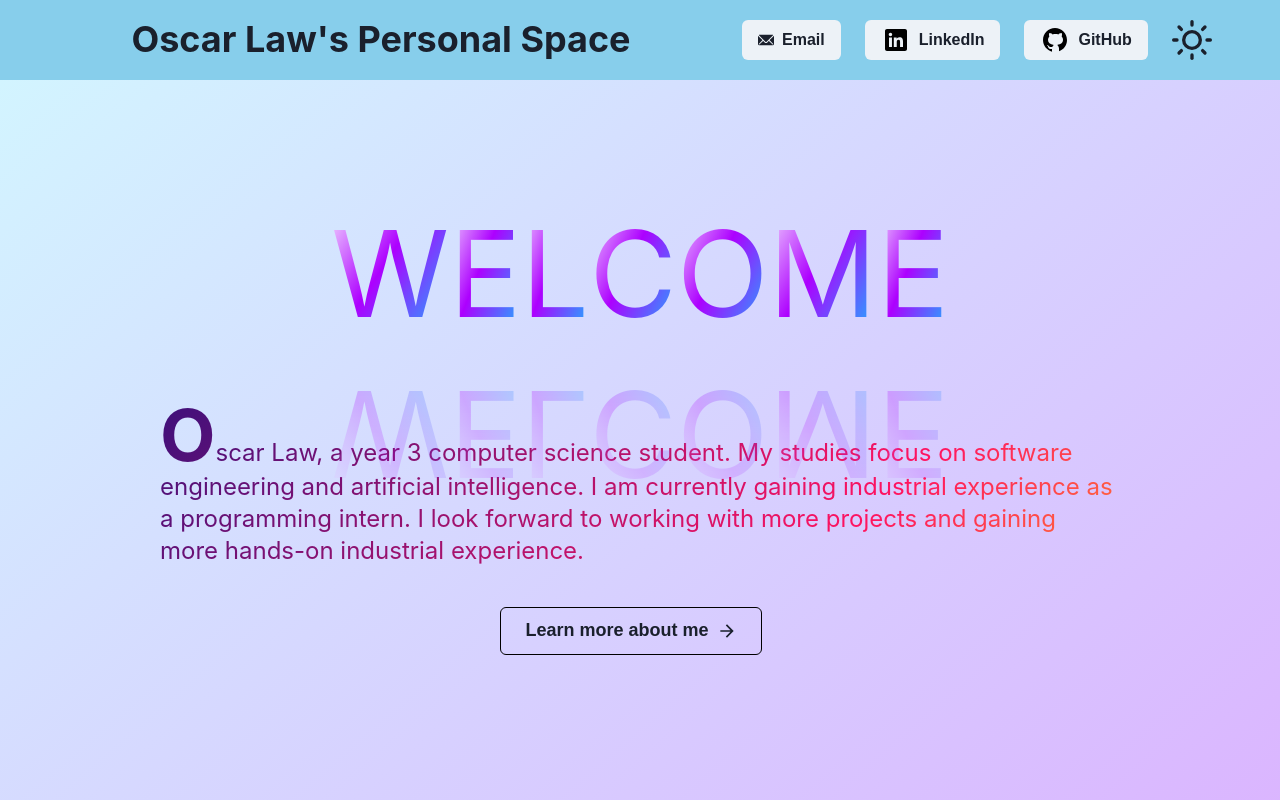
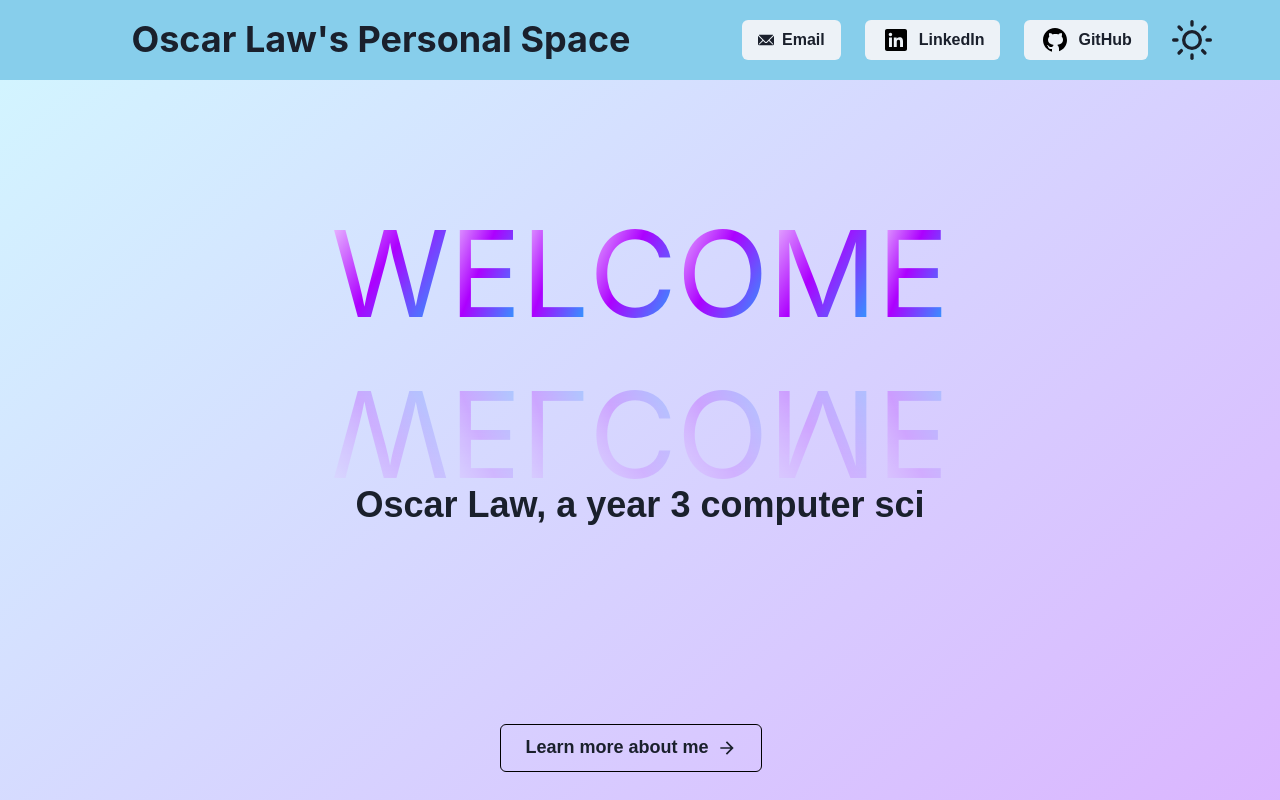
Before and after one commit to NeedSuqqort/personal-web, a React (Vite) app: page / in a window 1280 px wide. Shown: the top 800 px of the page. Built offline with nearby package versions, Linux system fonts and the light colour scheme.

Commit message:
added a console animation for the intro, css to be fixed

```diff
--- a/src/Intro.tsx
+++ b/src/Intro.tsx
@@ -1,12 +1,65 @@
-import { mainPageIntro } from "./constants";
-import { Box, Text } from "@chakra-ui/react";
+import React, { useEffect, useState } from "react";
 
-export default function Intro() {
+interface IntroTextProps {
+  words: string[];
+  id: string;
+  colors?: string[];
+}
+
+const ConsoleText: React.FC<IntroTextProps> = ({
+  words,
+  id,
+  colors = ["#595959"],
+}) => {
+  const [letterCount, setLetterCount] = useState(1);
+  const [x, setX] = useState(1);
+  const [waiting, setWaiting] = useState(false);
+
+  useEffect(() => {
+    const target = document.getElementById(id);
+
+    if (target) {
+      const intervalText = setInterval(() => {
+        if (letterCount === 0 && waiting === false) {
+          // Ready to print the next sentence.
+          setWaiting(true);
+          target.innerHTML = words[0].substring(0, letterCount);
+          setTimeout(() => {
+            const usedColor = colors.shift();
+            colors.push(usedColor!);
+            const usedWord = words.shift();
+            words.push(usedWord!);
+            setX(1);
+            target.setAttribute("style", `color: ${colors[0]}`);
+            setLetterCount((count) => count + x);
+            setWaiting(false);
+          }, 250);
+        } else if (letterCount === words[0].length + 1 && waiting === false) {
+          // the current sentence finishes
+          setWaiting(true);
+          setTimeout(() => {
+            setX(-1);
+            setLetterCount((count) => count + x);
+            setWaiting(false);
+          }, 250);
+        } else if (waiting === false) {
+          // in the middle of a sentence
+          target.innerHTML = words[0].substring(0, letterCount);
+          setLetterCount((count) => count + x);
+        }
+      }, 80);
+
+      return () => {
+        clearInterval(intervalText);
+      };
+    }
+  }, [colors, id, letterCount, waiting, words, x]);
+
   return (
-    <Box>
-      <Text className="text-wrap text-2xl first-letter:font-bold first-letter:text-7xl spacing-y-2 intro">
-        {mainPageIntro}
-      </Text>
-    </Box>
+    <div className="text-4xl text-center h-[200px] w-full mt-[120px] block">
+      <span id={id}></span>
+    </div>
   );
-}
+};
+
+export default ConsoleText;
--- a/src/MainPage.tsx
+++ b/src/MainPage.tsx
@@ -3,6 +3,7 @@ import { Link } from "react-router-dom";
 import { useEffect } from "react";
 import { ArrowForwardIcon } from "@chakra-ui/icons";
 import Intro from "./Intro";
+import { mainPageIntro } from "./constants";
 
 function MainPage() {
   // const [stat, setStat] = useState("online");
@@ -64,7 +65,11 @@ function MainPage() {
         </Text>
       } */}
       <Spacer my={35} />
-      <Intro />
+      <Intro
+        words={mainPageIntro}
+        id="text"
+        colors={["#0033cc", "#ff0066", "#00802b", "#ff9900"]}
+      />
       <Box px={20} textAlign={"center"}>
         <Link to={"about"}>
           <Button
--- a/src/index.css
+++ b/src/index.css
@@ -7,6 +7,7 @@ Text,
 p,
 h1,
 h2,
+span,
 .waviy {
   user-select: none;
 }
@@ -61,33 +62,6 @@ li {
   margin-top: 1rem;
 }
 
-.intro {
-  /* text-transform: uppercase; */
-  background-image: linear-gradient(
-    -225deg,
-    #231557 0%,
-    #44107a 29%,
-    #ff1361 67%,
-    #fff800 100%
-  );
-  background-size: auto auto;
-  background-clip: border-box;
-  background-size: 200% auto;
-  color: #fff;
-  background-clip: text;
-  text-fill-color: transparent;
-  -webkit-background-clip: text;
-  -webkit-text-fill-color: transparent;
-  animation: textclip 1s linear infinite;
-  display: inline-block;
-}
-
-@keyframes textclip {
-  to {
-    background-position: 100% center;
-  }
-}
-
 .waviy {
   position: relative;
   -webkit-box-reflect: below -20px linear-gradient(transparent, rgba(0, 0, 0, 0.3));
@@ -125,3 +99,13 @@ li {
     background-size: 200% 200%;
   }
 }
+
+.logged-text {
+  display: inline-block;
+  position: relative;
+}
+
+#text {
+  font-weight: bold;
+  font-family: "Arial";
+}
```
